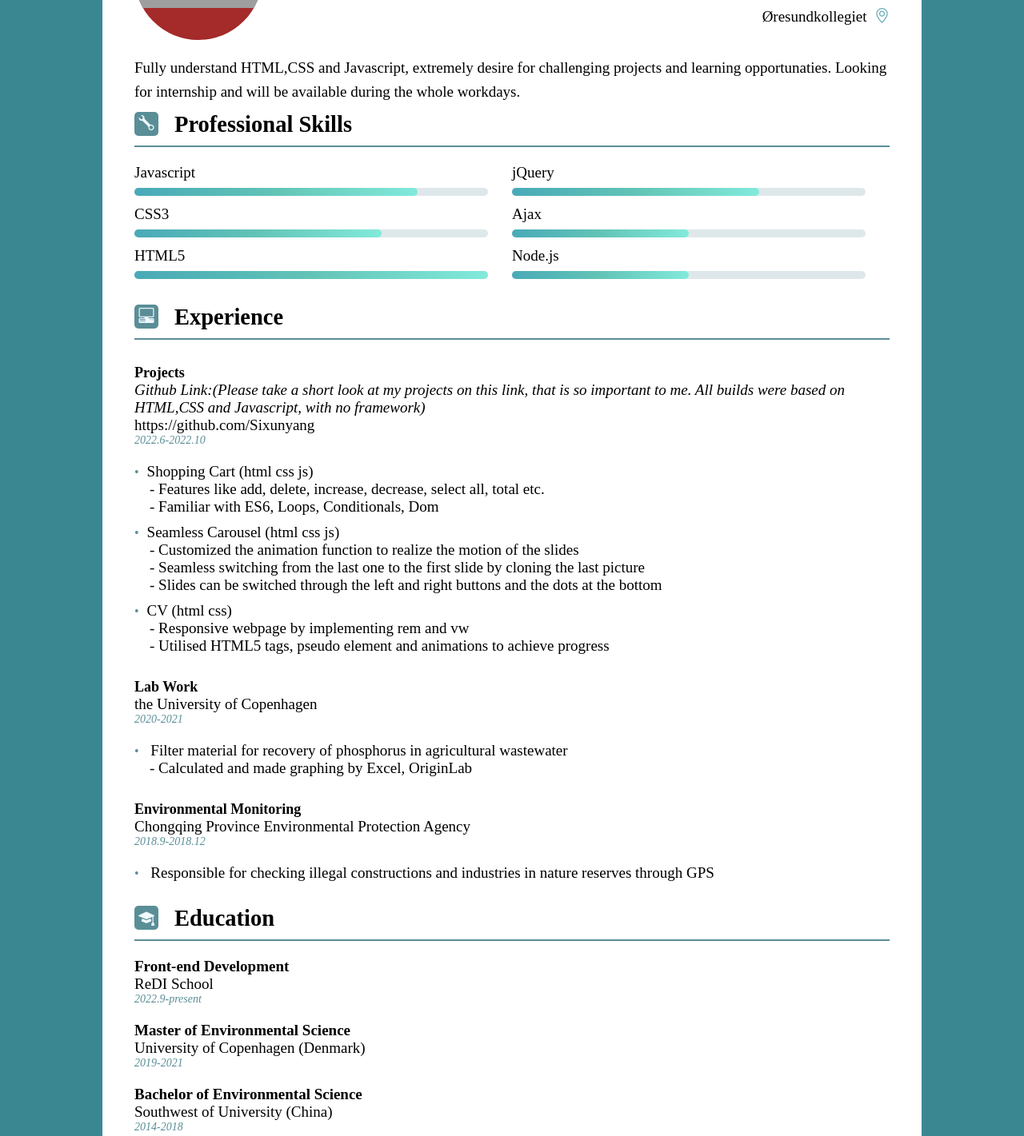
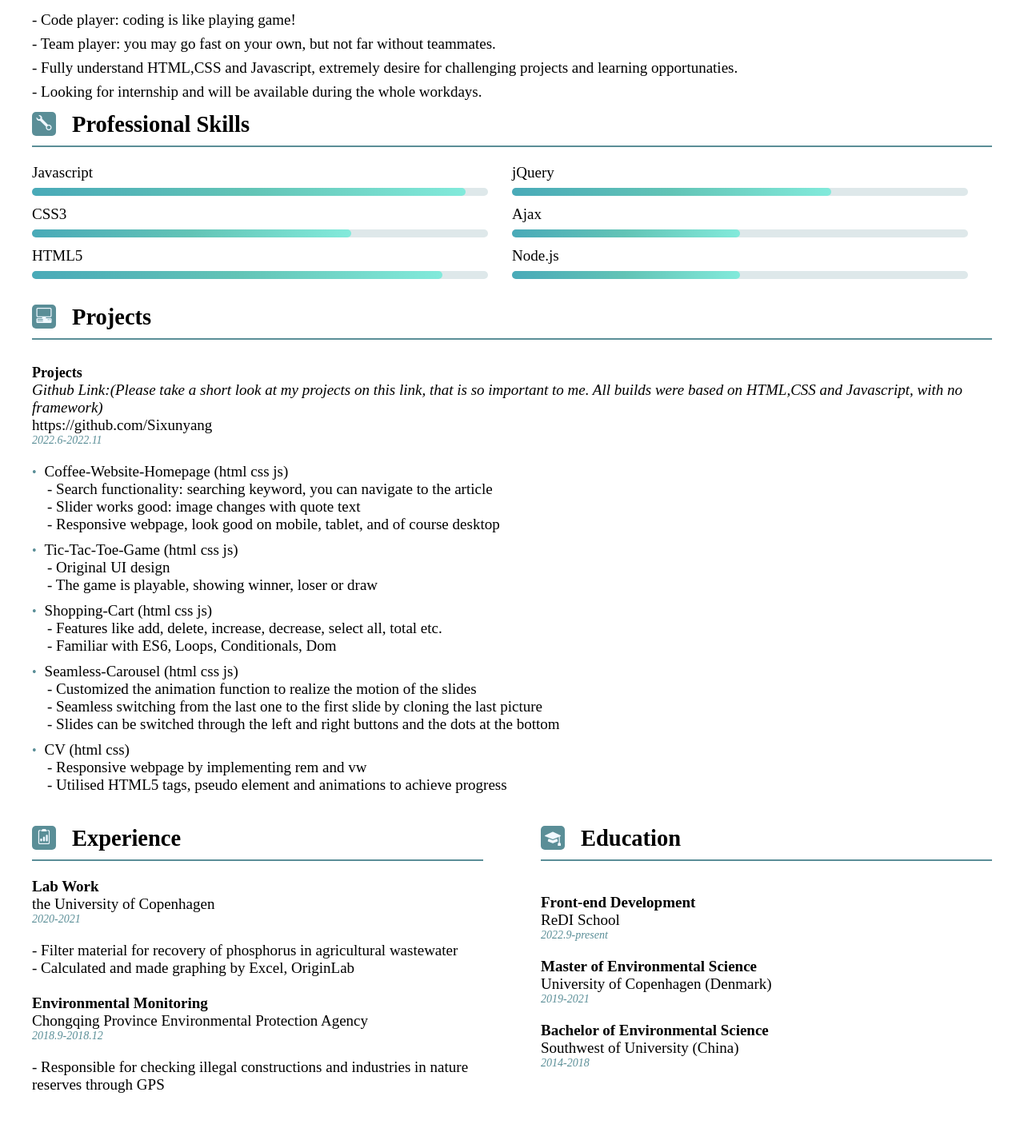
Before and after one commit to Sixunyang/CV-Sixun, a plain HTML site: page index.html in a window 1280 px wide. Shown: the part 210-1631 px from the top of the page at 80% size. Drawn offline with nearby package versions, Linux system fonts and the light colour scheme; grey boxes are pictures that could not be loaded.

Commit message:
update projects, last 2 parts

```diff
--- a/index.html
+++ b/index.html
@@ -56,10 +56,18 @@
           </div>
         </div>
         <div class="info-bottom">
+          <p>- Code player: coding is like playing game!</p>
           <p>
-            Fully understand HTML,CSS and Javascript, extremely desire for
-            challenging projects and learning opportunaties. Looking for
-            internship and will be available during the whole workdays.
+            - Team player: you may go fast on your own, but not far without
+            teammates.
+          </p>
+          <p>
+            - Fully understand HTML,CSS and Javascript, extremely desire for
+            challenging projects and learning opportunaties.
+          </p>
+          <p>
+            - Looking for internship and will be available during the whole
+            workdays.
           </p>
         </div>
       </div>
@@ -87,12 +95,12 @@
         </div>
       </div>
       <!-- END SKILLS PART -->
-      <!-- START EXPERIENCE PART -->
+      <!-- START PROJECTS PART -->
       <div class="experience">
         <div class="icon">
           <i class="bi bi-pc-display-horizontal"></i>
         </div>
-        <h2>Experience</h2>
+        <h2>Projects</h2>
         <hr />
         <p class="small-title"><b>Projects</b></p>
         <p>
@@ -107,9 +115,26 @@
             >https://github.com/Sixunyang</a
           >
         </p>
-        <p class="duration">2022.6-2022.10</p>
+        <p class="duration">2022.6-2022.11</p>
         <ul>
-          <li>Shopping Cart (html css js)</li>
+          <li>Coffee-Website-Homepage (html css js)</li>
+          <ul>
+            <li>
+              - Search functionality: searching keyword, you can navigate to the
+              article
+            </li>
+            <li>- Slider works good: image changes with quote text</li>
+            <li>
+              - Responsive webpage, look good on mobile, tablet, and of course
+              desktop
+            </li>
+          </ul>
+          <li>Tic-Tac-Toe-Game (html css js)</li>
+          <ul>
+            <li>- Original UI design</li>
+            <li>- The game is playable, showing winner, loser or draw</li>
+          </ul>
+          <li>Shopping-Cart (html css js)</li>
           <ul>
             <li>
               - Features like add, delete, increase, decrease, select all, total
@@ -117,7 +142,7 @@
             </li>
             <li>- Familiar with ES6, Loops, Conditionals, Dom</li>
           </ul>
-          <li>Seamless Carousel (html css js)</li>
+          <li>Seamless-Carousel (html css js)</li>
           <ul>
             <li>
               - Customized the animation function to realize the motion of the
@@ -142,27 +167,34 @@
             </li>
           </ul>
         </ul>
-        <p class="small-title"><b>Lab Work</b></p>
+      </div>
+      <!-- END PROJECTS PART -->
+      <!-- START EXPERIENCE PART -->
+      <div class="past">
+        <div class="education">
+          <div class="icon">
+            <i class="bi bi-clipboard2-data"></i>
+          </div>
+          <h2>Experience</h2>
+          <hr />
+          <p><b>Lab Work</b></p>
           <p>the University of Copenhagen</p>
           <p class="duration">2020-2021</p>
-
           <ul>
             <li>
-            Filter material for recovery of phosphorus in agricultural
+              - Filter material for recovery of phosphorus in agricultural
               wastewater
             </li>
-
-          <ul>
             <li>- Calculated and made graphing by Excel, OriginLab</li>
           </ul>
-        </ul>
-        <p class="small-title"><b>Environmental Monitoring</b></p>
+          <br />
+          <p><b>Environmental Monitoring</b></p>
           <p>Chongqing Province Environmental Protection Agency</p>
           <p class="duration">2018.9-2018.12</p>
 
           <ul>
             <li>
-            Responsible for checking illegal constructions and industries in
+              - Responsible for checking illegal constructions and industries in
               nature reserves through GPS
             </li>
           </ul>
@@ -175,6 +207,7 @@
           </div>
           <h2>Education</h2>
           <hr />
+          <div class="school">
             <p><b>Front-end Development</b></p>
             <p>ReDI School</p>
             <p class="duration">2022.9-present</p>
@@ -187,6 +220,8 @@
             <p>Southwest of University (China)</p>
             <p class="duration">2014-2018</p>
           </div>
+        </div>
+      </div>
       <!-- END EDUCATION PART -->
     </div>
   </body>
--- a/style.css
+++ b/style.css
@@ -10,14 +10,14 @@ html {
 }
 body {
   font-size: 0.19rem;
-  background-color: rgb(58 135 146);
+  background-color: white;
 }
 
 .container {
   padding: 0.4rem;
-  width: 80%;
+  width: 100%;
   /*  height: 11.5rem; */
-  margin: 0.6rem auto;
+  /*  margin: 0.6rem auto; */
   background-color: white;
 }
 /* START INFORMATION PART */
@@ -64,36 +64,6 @@ body {
 }
 /* END INFORMATION PART */
 
-/* Responsive layout when screen size is less than 800px */
-@media screen and (max-width: 885px) {
-  .info-top-left {
-    flex-direction: column;
-    gap: 0;
-    align-items: center;
-  }
-  .info-top {
-    flex-direction: column;
-    gap: 0.1rem;
-  }
-  html {
-    font-size: 20vw;
-  }
-  .container {
-    padding: 0.1rem;
-  }
-  .info-top-left .text {
-    display: flex;
-    flex-direction: column;
-    align-items: center;
-  }
-  .skill .big-ul {
-    flex-direction: column;
-  }
-  .container {
-    width: 90%;
-    margin: 0.2rem auto;
-  }
-}
 /* START SKILLS PART */
 .icon {
   width: 0.3rem;
@@ -178,7 +148,7 @@ hr {
   }
 
   100% {
-    width: 80%;
+    width: 95%;
   }
 }
 
@@ -188,7 +158,7 @@ hr {
   }
 
   100% {
-    width: 100%;
+    width: 90%;
   }
 }
 
@@ -223,7 +193,7 @@ hr {
 }
 /* END SKILLS PART */
 
-/* START EXPERIENCE PART */
+/* START PROJECTS PART */
 .experience > ul > li::before {
   content: "\2022";
   color: rgb(90, 142, 151);
@@ -254,11 +224,13 @@ a {
 a:hover {
   color: rgb(106, 210, 195);
 }
-/* END EXPERIENCE PART */
+/* END PROJECTS PART */
 
-/* START EDUCATION PART */
+/* START EXPERIENCE,EDUCATION PART */
 .education {
   margin-top: 0.3rem;
+
+  width: 47%;
 }
 .duration {
   font-style: italic;
@@ -266,4 +238,54 @@ a:hover {
   color: rgb(90, 142, 151);
   margin-bottom: 0.2rem;
 }
+.past {
+  display: flex;
+  justify-content: space-between;
+}
+.education .school {
+  margin-top: 40px;
+}
 /* END EDUCATION PART */
+
+/* Responsive layout when screen size is less than 800px */
+@media screen and (max-width: 885px) {
+  .info-top-left {
+    flex-direction: column;
+    gap: 0;
+    align-items: center;
+  }
+  .info-top {
+    flex-direction: column;
+    gap: 0.1rem;
+  }
+  html {
+    font-size: 20vw;
+  }
+  .container {
+    padding: 0.1rem;
+  }
+  .info-top-left .text {
+    display: flex;
+    flex-direction: column;
+    align-items: center;
+  }
+  .skill .big-ul {
+    flex-direction: column;
+  }
+  .container {
+    width: 90%;
+    margin: 0.2rem auto;
+  }
+  /* last 2 parts */
+  .education {
+    width: 100%;
+  }
+
+  .past {
+    width: 100%;
+    flex-direction: column;
+  }
+  .education .school {
+    margin-top: 40px;
+  }
+}
```
Lines whose indentation alone changed are shown as unchanged.
